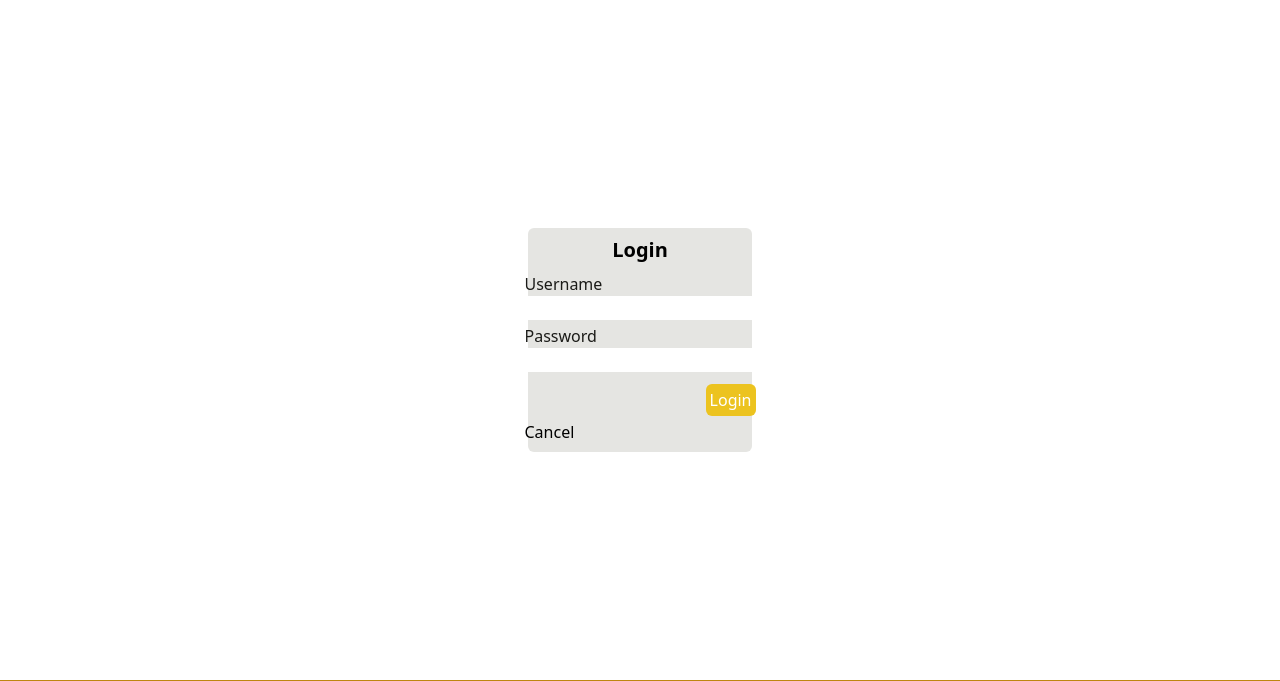
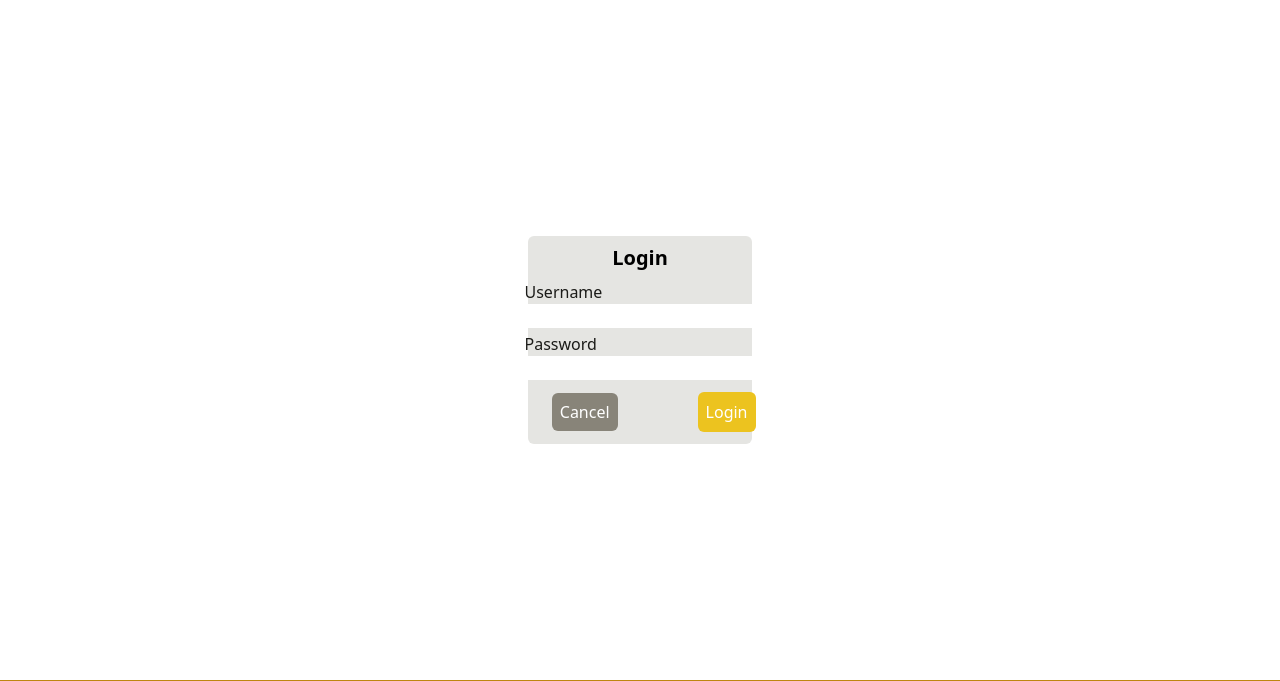
Before and after one commit to KrazyManJ/jolt, a Flask app: page /login in a window 1280 px wide. Shown: the part 64-745 px from the top of the page. Run offline with Flask 2, Linux system fonts and the light colour scheme; parts of the project's set-up code (start-up, migrations or seed data) failed here and were passed over; some libraries are stand-ins or nearby versions.

Commit message:
Modify styles for Login form

```diff
--- a/templates/login_page.jinja
+++ b/templates/login_page.jinja
@@ -11,8 +11,10 @@
         <form method="post">
             {{ form_field(form.login) }}
             {{ form_field(form.password) }}
-            <div class="flex justify-end">{{ form_submit("Login") }}</div>
-            <div class="justify-start">{{ form_cancel(redirect=url_for('index')) }}</div>
+            <div class="flex justify-end gap-20">
+                <div class="mt-4 mb-1">{{ form_cancel(redirect=url_for('index')) }}</div>
+                <div class="mt-2 mb-1">{{ form_submit("Login") }}</div>
+            </div>
         </form>
     </div>
 {% endblock %}
--- a/templates/macros/form.jinja
+++ b/templates/macros/form.jinja
@@ -7,6 +7,8 @@
                     {{ subfield() }} {{ subfield.label.text }}
                 </label>
             {% endfor %}
+        {% elif field.type == 'StringField' %}
+            {{ field(**kwargs)|safe }}
         {% else %}
             {{ field(**kwargs)|safe }}
         {% endif %}
@@ -21,10 +23,11 @@
 {% endmacro %}
 
 {% macro form_submit(label="Submit") %}
-    <input class="mt-2 mb-1 bg-primary p-1 rounded-md
+    <input class="bg-primary px-2 py-2 rounded-md
     text-white" type="submit" value="{{ label }}">
 {% endmacro %}
 
 {% macro form_cancel(redirect,label="Cancel") %}
-    <a href={{ redirect }}>{{ label }}</a>
+    <a class="bg-titan-400 px-2 py-2 rounded-md
+    text-white" href={{ redirect }}>{{ label }}</a>
 {% endmacro %}
```
